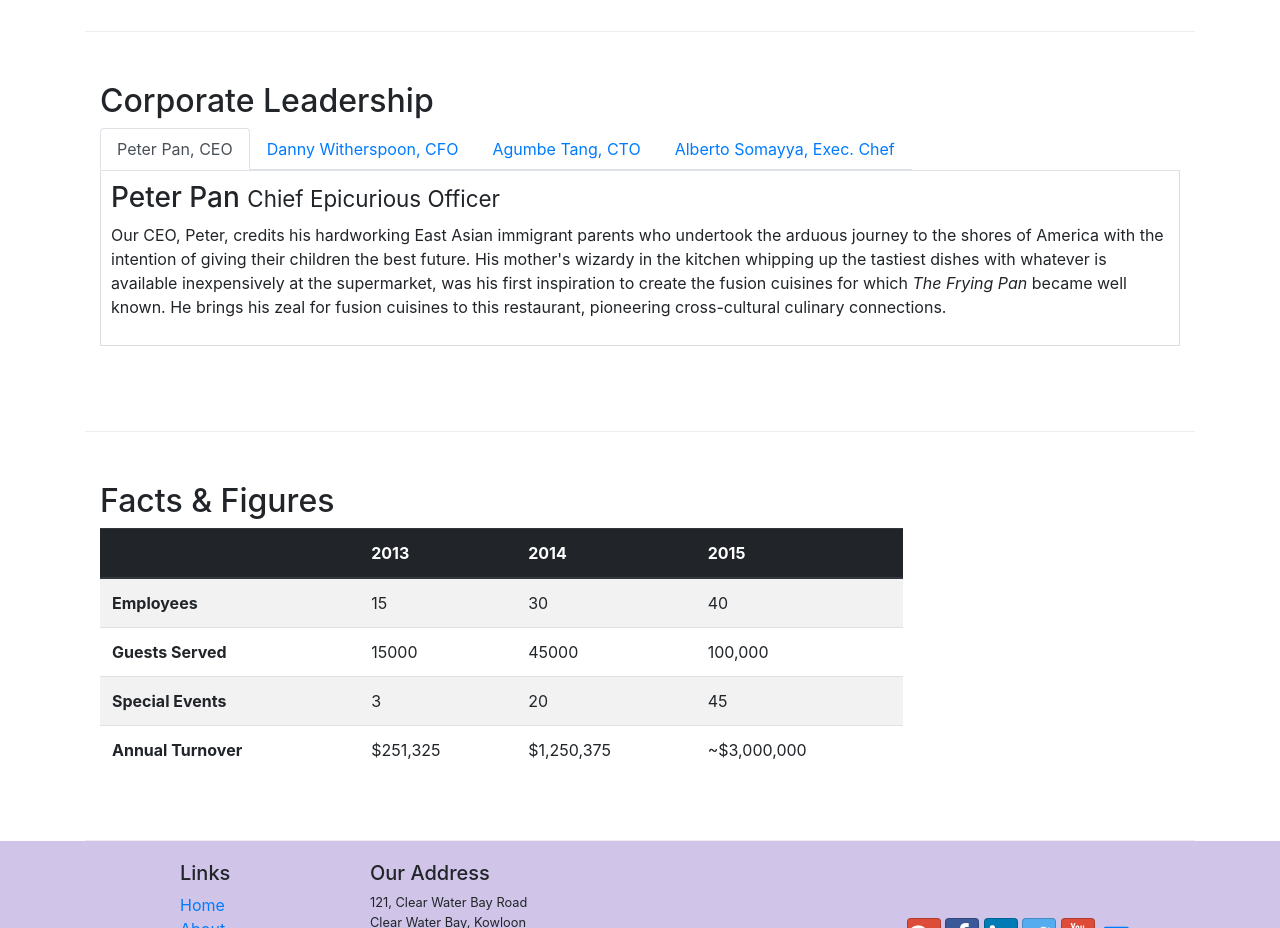
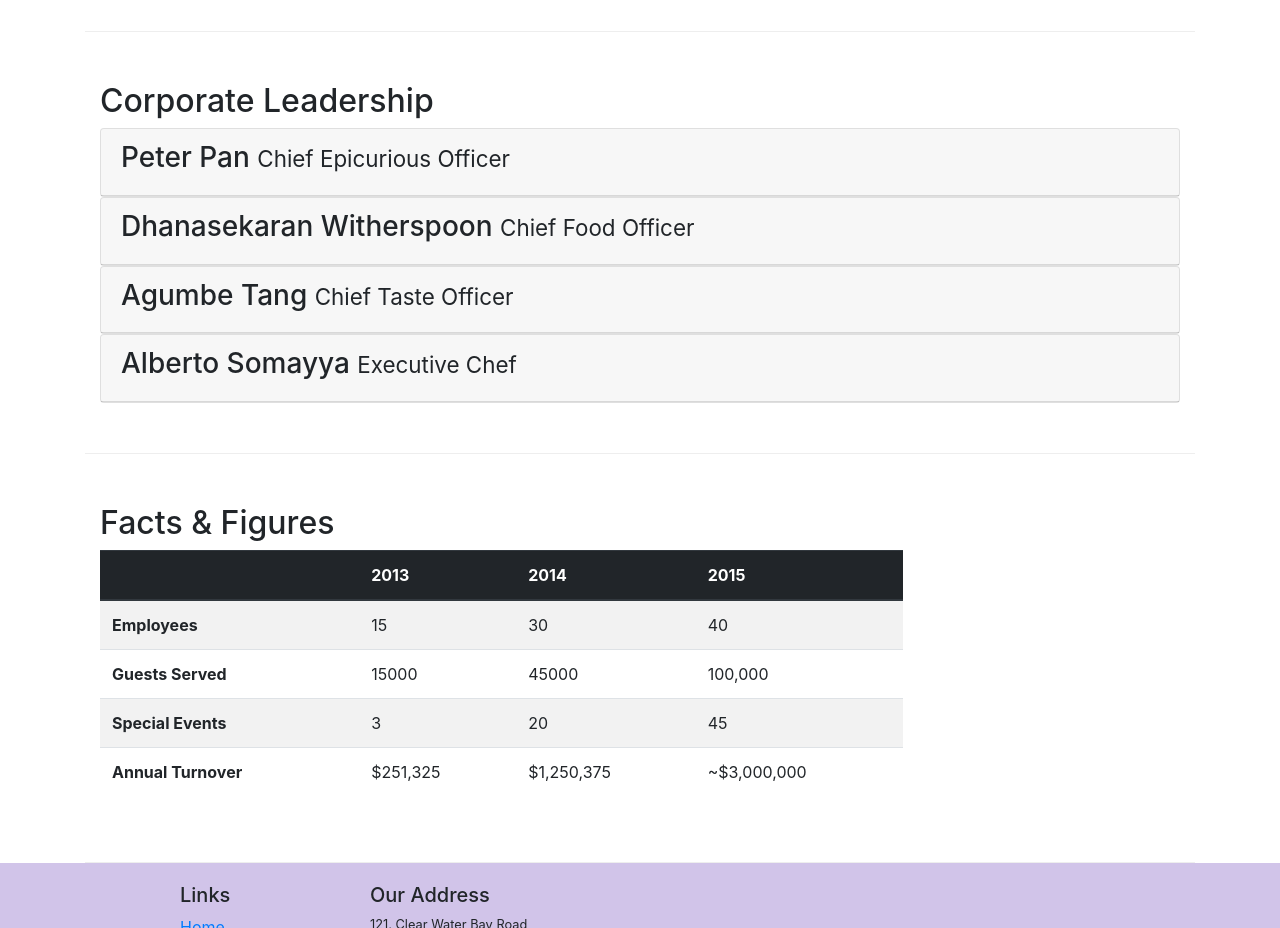
Before and after one commit to greemd/front_end_bootstrap, a website: page aboutus.html in a window 1280 px wide. Shown: the part 940-1868 px from the top of the page. Drawn offline with nearby package versions, Linux system fonts and the light colour scheme.

Commit message:
add accordion layout

```diff
--- a/aboutus.html
+++ b/aboutus.html
@@ -101,44 +101,70 @@
     <div class="row row-content">
       <div class="col">
         <h2>Corporate Leadership</h2>
-        <ul class="nav nav-tabs">
-          <ul class="nav nav-tabs">
-            <li class="nav-item">
-              <a class="nav-link active" href="#peter" role="tab" data-toggle="tab">Peter Pan, CEO</a>
-            </li>
-            <li class="nav-item">
-              <a class="nav-link" href="#danny" role="tab" data-toggle="tab">Danny Witherspoon, CFO</a>
-            </li>
-            <li class="nav-item">
-              <a class="nav-link" href="#agumbe" role="tab" data-toggle="tab">Agumbe Tang, CTO</a>
-            </li>
-            <li class="nav-item">
-              <a class="nav-link" href="#alberto" role="tab" data-toggle="tab">Alberto Somayya, Exec. Chef</a>
-            </li>
-          </ul>
-        </ul>
-
-        <div class="tab-content">
-          <div role="tabpanel" class="tab-pane fade show active" id="peter">
-            <h3>Peter Pan <small>Chief Epicurious Officer</small></h3>
-            <p class="d-none d-sm-block">Our CEO, Peter, credits his hardworking East Asian immigrant parents who undertook the arduous journey to the shores of America with the intention of giving their children the best future. His mother's wizardy
-              in the kitchen whipping up the tastiest dishes with whatever is available inexpensively at the supermarket, was his first inspiration to create the fusion cuisines for which <em>The Frying Pan</em> became well known. He brings his zeal
+        <div id="accordion">
+          <div class="card">
+            <div class="card-header" role="tab" id="peterhead">
+              <h3 class="md-0">
+                <a data-toggle="collapse" data-target="#peter">Peter Pan <small>Chief Epicurious Officer</small>
+                </a>
+              </h3>
+            </div>
+            <div class="collapse" id="peter" data-parent="#accordion">
+              <div class="card-body">
+                <p class="d-none d-sm-block">Our CEO, Peter, credits his hardworking East Asian immigrant parents who undertook the arduous journey to the shores of America with the intention of giving their children the best future. His mother's
+                  wizardy
+                  in the kitchen whipping up the tastiest dishes with whatever is available inexpensively at the supermarket, was his first inspiration to create the fusion cuisines for which <em>The Frying Pan</em> became well known. He brings his
+                  zeal
                   for fusion cuisines to this restaurant, pioneering cross-cultural culinary connections.</p>
               </div>
-          <div role="tabpanel" class="tab-pane fade" id="danny">
-            <h3>Dhanasekaran Witherspoon <small>Chief Food Officer</small></h3>
-            <p class="d-none d-sm-block">Our CFO, Danny, as he is affectionately referred to by his colleagues, comes from a long established family tradition in farming and produce. His experiences growing up on a farm in the Australian outback gave
+            </div>
+          </div>
+
+          <div class="card">
+            <div class="card-header" role="tab" id="dannyhead">
+              <h3 class="md-0">
+                <a data-toggle="collapse" data-target="#danny">Dhanasekaran Witherspoon <small>Chief Food Officer</small>
+                </a></h3>
+            </div>
+            <div class="collapse" id="danny" data-parent="#accordion">
+              <div class="card-body">
+                <p class="d-none d-sm-block">Our CFO, Danny, as he is affectionately referred to by his colleagues, comes from a long established family tradition in farming and produce. His experiences growing up on a farm in the Australian outback
+                  gave
                   him great appreciation for varieties of food sources. As he puts it in his own words, <em>Everything that runs, wins, and everything that stays, pays!</em></p>
               </div>
-          <div role="tabpanel" class="tab-pane fade" id="agumbe">
-            <h3>Agumbe Tang <small>Chief Taste Officer</small></h3>
-            <p class="d-none d-sm-block">Blessed with the most discerning gustatory sense, Agumbe, our CTO, personally ensures that every dish that we serve meets his exacting tastes. Our chefs dread the tongue lashing that ensues if their dish does
+            </div>
+          </div>
+
+          <div class="card">
+            <div class="card-header" role="tab" id="agumbehead">
+              <h3 class="md-0">
+                <a data-toggle="collapse" data-target="#agumbe">Agumbe Tang <small>Chief Taste Officer</small>
+                </a></h3>
+            </div>
+
+            <div class="collapse" id="agumbe" data-parent="#accordion">
+              <div class="card-body">
+                <p class="d-none d-sm-block">Blessed with the most discerning gustatory sense, Agumbe, our CTO, personally ensures that every dish that we serve meets his exacting tastes. Our chefs dread the tongue lashing that ensues if their dish
+                  does
                   not meet his exacting standards. He lives by his motto, <em>You click only if you survive my lick.</em></p>
               </div>
-          <div role="tabpanel" class="tab-pane fade" id="alberto">
-            <h3>Alberto Somayya <small>Executive Chef</small></h3>
-            <p class="d-none d-sm-block">Award winning three-star Michelin chef with wide International experience having worked closely with whos-who in the culinary world, he specializes in creating mouthwatering Indo-Italian fusion experiences. He
+            </div>
+          </div>
+
+          <div class="card">
+            <div class="card-header" role="tab" id="albertohead">
+              <h3 class="md-0">
+                <a data-toggle="collapse" data-target="#alberto">
+                  Alberto Somayya <small>Executive Chef</small>
+                </a></h3>
+            </div>
+            <div class="collapse" id="alberto" data-parent="#accordion">
+              <div class="card-body">
+                <p class="d-none d-sm-block">Award winning three-star Michelin chef with wide International experience having worked closely with whos-who in the culinary world, he specializes in creating mouthwatering Indo-Italian fusion
+                  experiences. He
                   says, <em>Put together the cuisines from the two craziest cultures, and you get a winning hit! Amma Mia!</em></p>
+              </div>
+            </div>
           </div>
         </div>
       </div>
```
Lines whose indentation alone changed are shown as unchanged.
